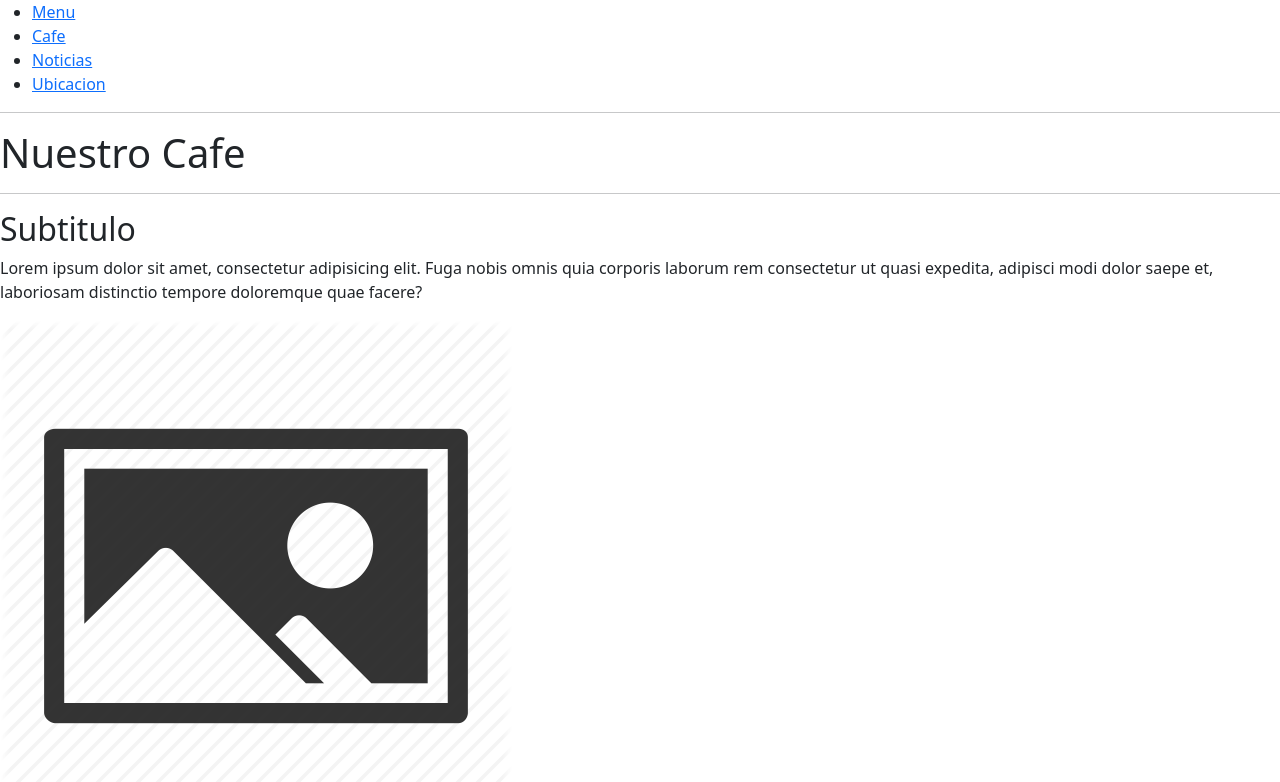
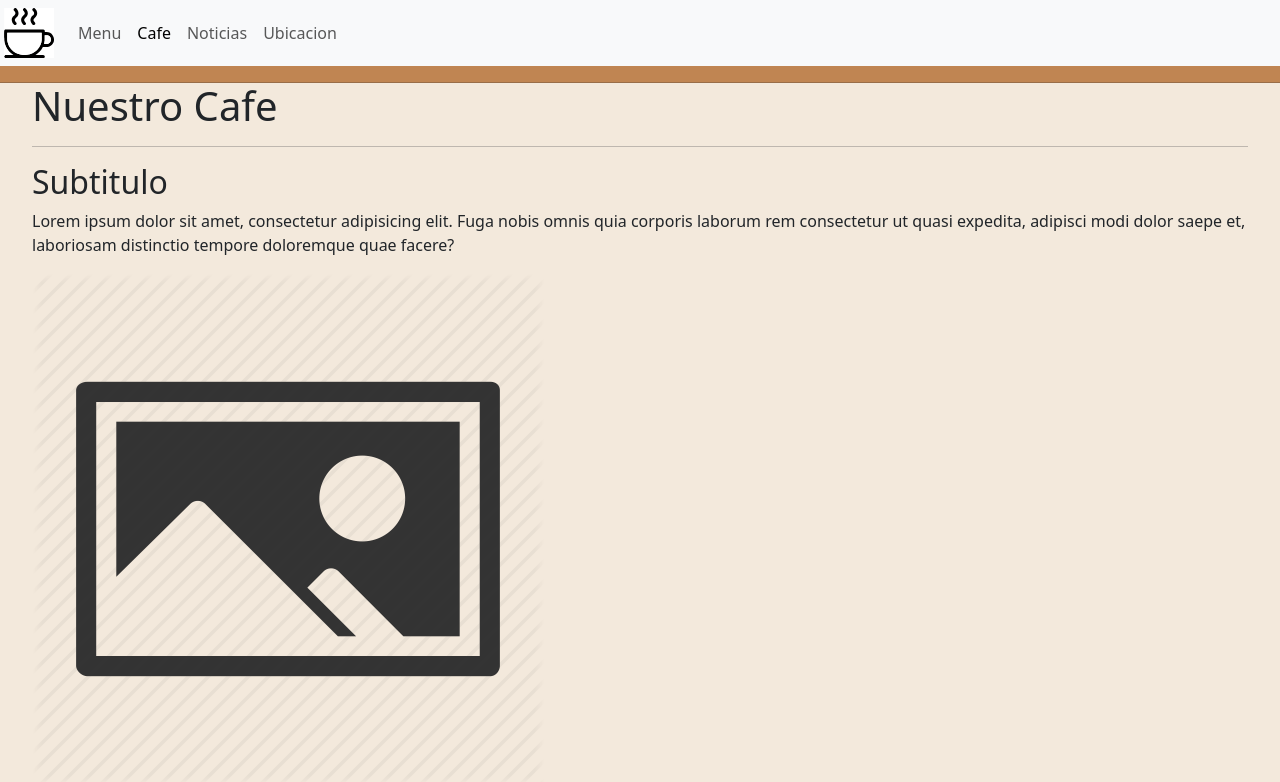
Before and after one commit to Luc-Aston/cafe-carlos, a plain HTML site: page pages/cafe.html in a window 1280 px wide. Shown: the top 782 px of the page. Drawn offline with nearby package versions, Linux system fonts and the light colour scheme.

Commit message:
header bootstrap 1

```diff
--- a/pages/cafe.html
+++ b/pages/cafe.html
@@ -11,7 +11,7 @@
       integrity="sha384-KK94CHFLLe+nY2dmCWGMq91rCGa5gtU4mk92HdvYe+M/SXH301p5ILy+dN9+nJOZ"
       crossorigin="anonymous"
     />
-    <!-- <link rel="stylesheet" href="../css/style.css" /> -->
+    <link rel="stylesheet" href="../css/style.css" />
     <link rel="preconnect" href="https://fonts.googleapis.com" />
     <link rel="preconnect" href="https://fonts.gstatic.com" crossorigin />
     <link
@@ -21,22 +21,42 @@
   </head>
   <body>
     <header class="header-index">
-      <a href="../index.html" class="logo"></a>
-      <nav>
-        <ul class="ul-header">
-          <li class="li-header">
-            <a class="a-li-header" href="./menu.html">Menu</a>
-          </li>
-          <li class="li-header">
-            <a class="a-li-header" href="./cafe.html">Cafe</a>
-          </li>
-          <li class="li-header">
-            <a class="a-li-header" href="./noticias.html">Noticias</a>
-          </li>
-          <li class="li-header">
-            <a class="a-li-header" href="./ubicacion.html">Ubicacion</a>
-          </li>
-        </ul>
+      <nav class="navbar navbar-expand-lg bg-body-tertiary">
+        <div class="container-fluid">
+          <a class="navbar-brand logo" href="../index.html"></a>
+          <button
+            class="navbar-toggler"
+            type="button"
+            data-bs-toggle="collapse"
+            data-bs-target="#navbarSupportedContent"
+            aria-controls="navbarSupportedContent"
+            aria-expanded="false"
+            aria-label="Toggle navigation"
+          >
+            <span class="navbar-toggler-icon"></span>
+          </button>
+          <div class="collapse navbar-collapse" id="navbarSupportedContent">
+            <ul class="navbar-nav me-auto mb-2 mb-lg-0">
+              <li class="nav-item">
+                <a class="nav-link" href="./menu.html">Menu</a>
+              </li>
+              <li class="nav-item">
+                <a
+                  class="nav-link active"
+                  aria-current="page"
+                  href="./cafe.html"
+                  >Cafe</a
+                >
+              </li>
+              <li class="nav-item">
+                <a class="nav-link" href="./noticias.html">Noticias</a>
+              </li>
+              <li class="nav-item">
+                <a class="nav-link" href="./ubicacion.html">Ubicacion</a>
+              </li>
+            </ul>
+          </div>
+        </div>
       </nav>
       <hr />
     </header>
```
Also changed, not shown: index.html (+32 -17 lines), pages/menu.html (+37 -17 lines), pages/noticias.html (+35 -17 lines), pages/ubicacion.html (+35 -17 lines).
